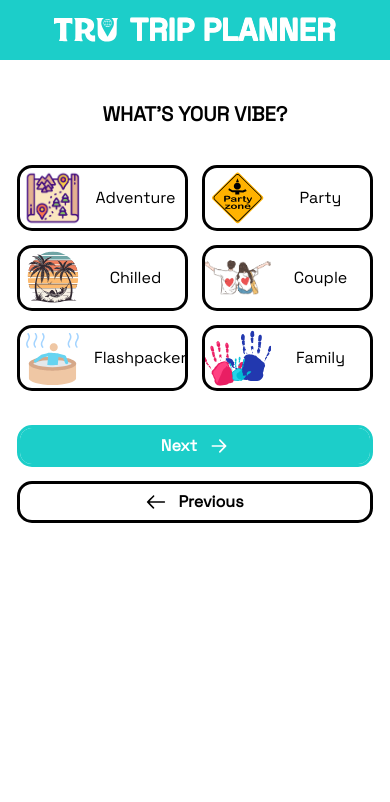
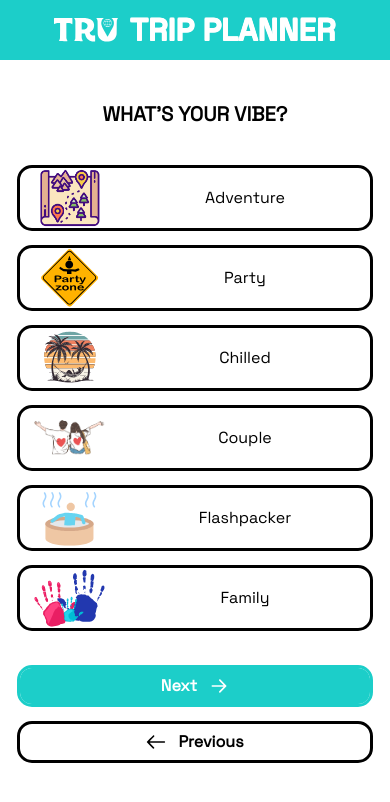
Before and after one commit to josh-raftery/tru-travel, a React (Vite) app: page /vibe in a window 390 px wide. Shown: the top 802 px of the page. Built offline with nearby package versions, Linux system fonts and the light colour scheme.

Commit message:
another one

```diff
--- a/src/Pages/Vibe.tsx
+++ b/src/Pages/Vibe.tsx
@@ -6,7 +6,7 @@ import TooltipError from "../components/TooltipError";
 import Next from "../svg/Next";
 import Previous from "../svg/Previous";
 import { useForm } from "../context/FormContext"
-import { useState } from "react";
+import { useEffect, useState } from "react";
 
 export default function Vibe() {
 
@@ -19,6 +19,19 @@ export default function Vibe() {
     Couple: "/couple.png",
     Family: "/family.svg"
   }
+
+  const [columns, setColumns] = useState(2)
+
+  useEffect(() => {
+    const updateColumns = () => {
+      setColumns(window.innerWidth <= 400 ? 1 : 2) // 768px is md breakpoint
+    }
+
+    updateColumns() // Set initial value
+    window.addEventListener('resize', updateColumns)
+
+    return () => window.removeEventListener('resize', updateColumns)
+  }, [])
 
   const { formData } = useForm()
   const selected = formData.vibe || [];
@@ -43,7 +56,7 @@ export default function Vibe() {
       <SelectorParent
         textArr={textArr}
         formParameter="vibe"
-        columns={2}
+        columns={columns}
         srcObj={srcObj}
       />
       <div className="gap-5 grid">
```
